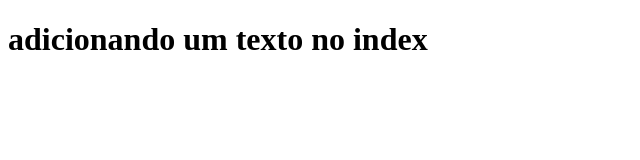
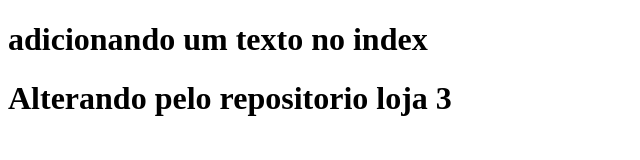
Before and after one commit to WilliamLunelli/projetin, a plain HTML site: page index.html in a window 1280 px wide. Shown: the whole page, without its empty margins (0-640 px from the left). Drawn offline with Linux system fonts and the light colour scheme.

Commit message:
Editing index and adding script.js file

```diff
--- a/index.html
+++ b/index.html
@@ -8,6 +8,7 @@
 <body>
 
     <h1>adicionando um texto no index</h1>
+    <h1>Alterando pelo repositorio loja 3</h1>
 
 </body>
 </html>
--- /dev/null
+++ b/script.js
@@ -0,0 +1 @@
+console.log('hello world')
```
